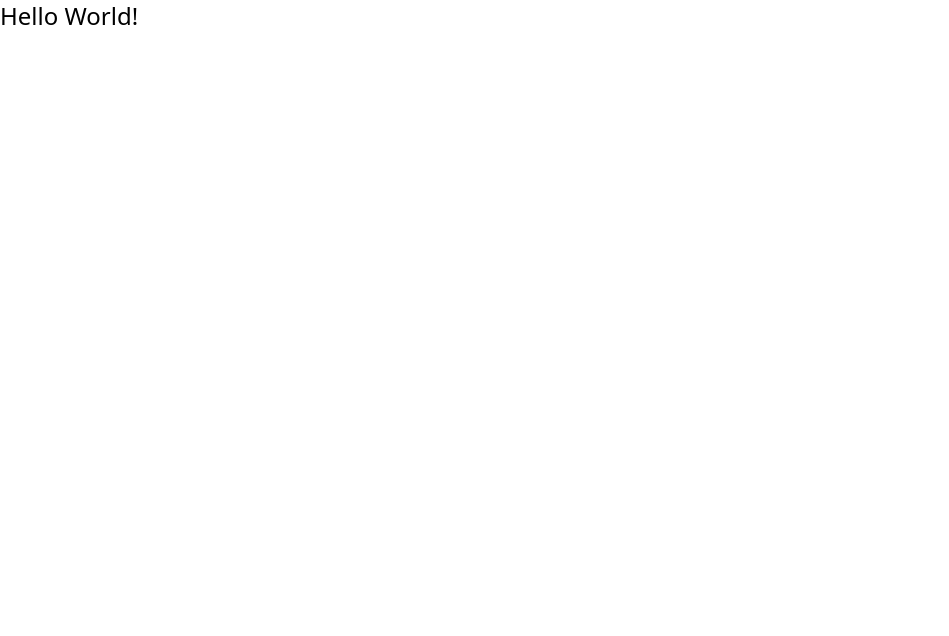
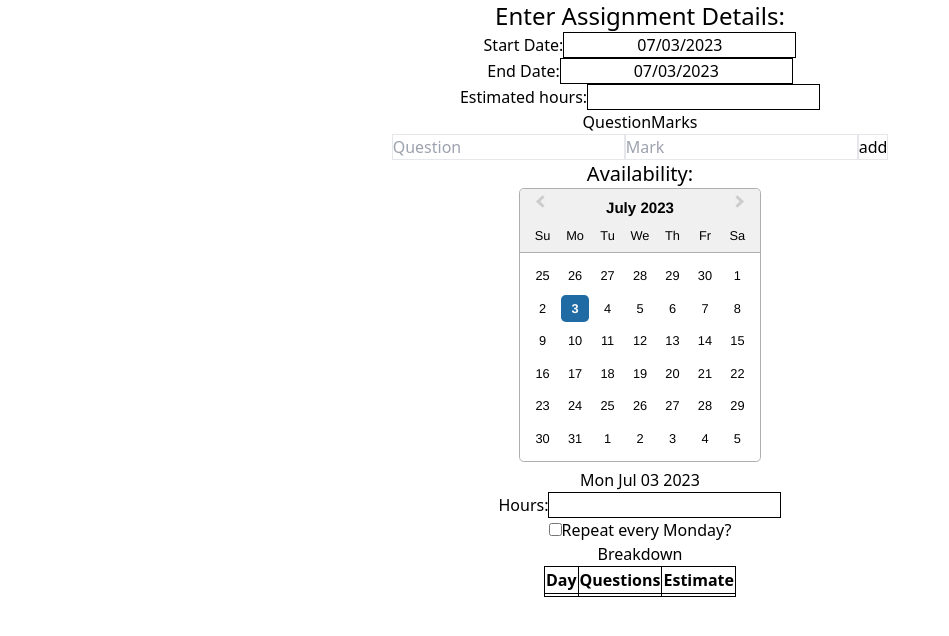
Before and after one commit to syed-razi/divvydo, a React (Vite) app: page / in a window 1280 px wide. Shown: the top 636 px of the page, without its empty margins (0-949 px from the left). Built offline with nearby package versions, Linux system fonts and the light colour scheme.

Commit message:
create basic components

```diff
--- a/package.json
+++ b/package.json
@@ -11,6 +11,7 @@
   },
   "dependencies": {
     "react": "^18.2.0",
+    "react-datepicker": "^4.15.0",
     "react-dom": "^18.2.0"
   },
   "devDependencies": {
--- a/src/App.jsx
+++ b/src/App.jsx
@@ -1,5 +1,113 @@
+import { useState } from "react";
+import DatePicker from "react-datepicker";
+
+import "react-datepicker/dist/react-datepicker.css";
+
 function App() {
-  return <><h1 className="text-2xl">Hello World!</h1></>;
+  const [startDate, setStartDate] = useState(new Date());
+  const [endDate, setEndDate] = useState(new Date());
+  const [selectedDate, setSelectedDate] = useState(startDate);
+
+  const dayNames = [
+    "Sunday",
+    "Monday",
+    "Tuesday",
+    "Wednesday",
+    "Thursday",
+    "Friday",
+    "Saturday",
+  ];
+
+  return (
+    <>
+      <h2 className="text-2xl text-center">Enter Assignment Details:</h2>
+      <div className="text-center">
+        <label>
+          Start Date:
+          <DatePicker
+            className="text-center border border-black"
+            selected={startDate}
+            onChange={(date) => setStartDate(date)}
+            selectsStart
+            startDate={startDate}
+            endDate={endDate}
+          />
+        </label>
+      </div>
+      <div className="text-center">
+        <label>
+          End Date:
+          <DatePicker
+            className="text-center border border-black"
+            selected={endDate}
+            onChange={(date) => setEndDate(date)}
+            selectsEnd
+            startDate={startDate}
+            endDate={endDate}
+            minDate={startDate}
+          />
+        </label>
+      </div>
+      <div className="text-center">
+        <label>
+          Estimated hours:
+          <input className="text-center border border-black" type="number" />
+        </label>
+      </div>
+      <div className="text-center">
+        <span>Question</span>
+        <span>Marks</span>
+        <ul>
+          <li>
+            <input className="border" placeholder="Question" type="number" />
+            <input className="border" placeholder="Mark" type="number" />
+            <button className="border">add</button>
+          </li>
+        </ul>
+      </div>
+      <div className="text-center">
+        <h2 className="text-xl">Availability:</h2>
+        <DatePicker
+          selected={startDate}
+          onChange={(date) => setSelectedDate(new Date(date))}
+          startDate={startDate}
+          endDate={endDate}
+          selectsRange
+          inline
+          readOnly
+        />
+        <p>{selectedDate.toDateString()}</p>
+        <label>
+          Hours:
+          <input className="text-center border border-black" type="number" />
+        </label>
+        <br />
+        <label>
+          <input type="checkbox" />
+          Repeat every {dayNames[selectedDate.getDay()]}?
+        </label>
+      </div>
+      <div className="text-center">
+        <h1>Breakdown</h1>
+        <table className="inline-block">
+          <thead>
+            <tr>
+              <th className="border border-black">Day</th>
+              <th className="border border-black">Questions</th>
+              <th className="border border-black">Estimate</th>
+            </tr>
+          </thead>
+          <tbody>
+            <tr>
+              <td className="border border-black"></td>
+              <td className="border border-black"></td>
+              <td className="border border-black"></td>
+            </tr>
+          </tbody>
+        </table>
+      </div>
+    </>
+  );
 }
 
 export default App;
```
Also changed, not shown: 1 other file (tests, documents, lock files or other folders).
